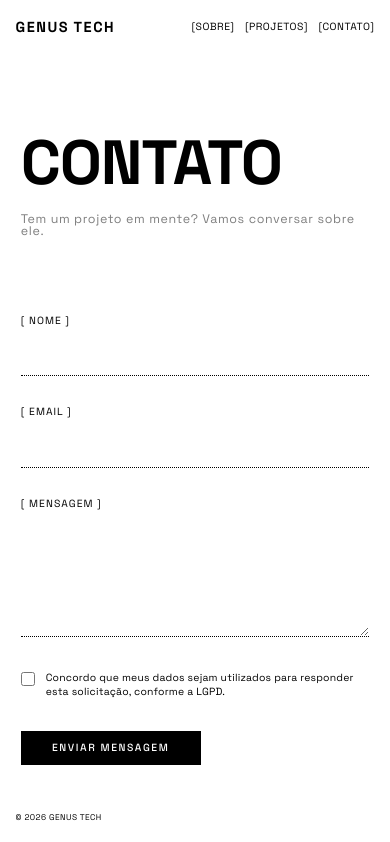
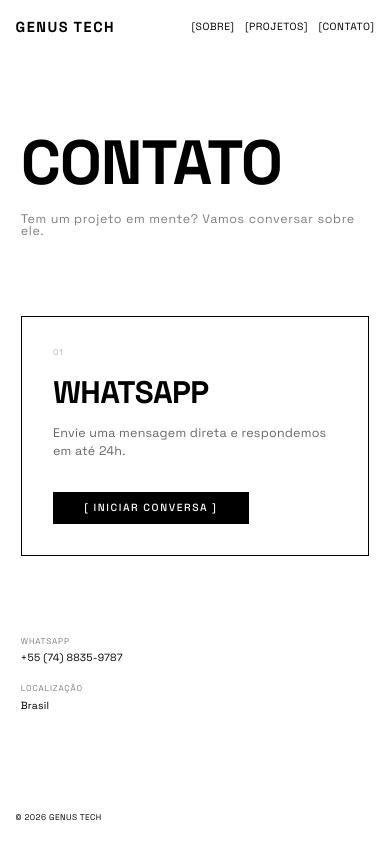
Before and after one commit to DevEduardoSouza/genus-landing, a Next.js app: page /contact in a window 390 px wide. Shown: the top 842 px of the page. Built offline with nearby package versions, Linux system fonts and the light colour scheme.

Commit message:
feat: replace contact form with WhatsApp card
Remove form and replace with a brutalist card linking to WhatsApp.
Update contact info with real phone number.

Co-Authored-By: Claude Opus 4.6 <noreply@anthropic.com>

```diff
--- a/app/contact/page.tsx
+++ b/app/contact/page.tsx
@@ -1,5 +1,4 @@
 import PageTransition from "@/components/page-transition";
-import ContactForm from "@/components/contact-form";
 import "@/styles/contact.css";
 
 export default function ContactPage() {
@@ -13,24 +12,32 @@ export default function ContactPage() {
         </p>
       </div>
 
-      <ContactForm />
+      <div className="contact__card">
+        <div className="contact__card-index">01</div>
+        <h2 className="contact__card-title">WhatsApp</h2>
+        <p className="contact__card-desc">
+          Envie uma mensagem direta e respondemos em até 24h.
+        </p>
+        <a
+          href="https://wa.me/557488359787"
+          target="_blank"
+          rel="noopener noreferrer"
+          className="contact__card-link"
+        >
+          <span>Iniciar conversa</span>
+        </a>
+      </div>
 
       <div className="contact__info">
         <div className="contact__info-block">
-          <span className="contact__info-label">Email</span>
-          <a href="mailto:contato@genustech.com.br" className="contact__info-value">
-            contato@genustech.com.br
-          </a>
-        </div>
-        <div className="contact__info-block">
           <span className="contact__info-label">WhatsApp</span>
           <a
-            href="https://wa.me/5500000000000"
+            href="https://wa.me/557488359787"
             target="_blank"
             rel="noopener noreferrer"
             className="contact__info-value"
           >
-            +55 (00) 00000-0000
+            +55 (74) 8835-9787
           </a>
         </div>
         <div className="contact__info-block">
--- a/styles/contact.css
+++ b/styles/contact.css
@@ -25,90 +25,42 @@
   text-transform: none;
 }
 
-/* Form */
-.contact__form {
-  max-width: 55.556vw;
+/* Card */
+.contact__card {
+  border: 1px solid #000000;
+  padding: var(--space-2xl);
+  max-width: 35vw;
 }
 
-.contact__field {
+.contact__card-index {
+  font-size: var(--text-xs);
+  font-weight: 400;
+  letter-spacing: 0.1em;
+  opacity: 0.3;
+  margin-bottom: var(--space-lg);
+}
+
+.contact__card-title {
+  font-size: var(--text-3xl);
+  font-weight: 700;
+  letter-spacing: -0.02em;
+  margin-bottom: var(--space-md);
+}
+
+.contact__card-desc {
+  font-size: var(--text-base);
+  font-weight: 400;
+  line-height: 1.5;
+  text-transform: none;
+  letter-spacing: 0.02em;
+  opacity: 0.6;
   margin-bottom: var(--space-2xl);
 }
 
-.contact__label {
-  display: block;
-  font-size: var(--text-sm);
-  font-weight: 400;
-  letter-spacing: 0.1em;
-  margin-bottom: var(--space-sm);
-}
-
-.contact__label::before {
-  content: "[ ";
-}
-
-.contact__label::after {
-  content: " ]";
-}
-
-.contact__input,
-.contact__textarea {
-  width: 100%;
-  background: transparent;
-  border: none;
-  border-bottom: 1px dotted #000000;
-  font-family: inherit;
-  font-size: var(--text-md);
-  font-weight: 400;
-  text-transform: uppercase;
-  letter-spacing: 0.02em;
-  padding: var(--space-sm) 0;
-  outline: none;
-  transition: border-color 0.3s ease;
-  cursor: none;
-}
-
-.contact__input:focus,
-.contact__textarea:focus {
-  border-bottom-style: solid;
-  border-bottom-color: var(--color-accent);
-}
-
-.contact__textarea {
-  resize: vertical;
-  min-height: 8.333vw;
-  line-height: 1.4;
-}
-
-/* Checkbox */
-.contact__checkbox {
-  display: flex;
-  align-items: flex-start;
-  gap: var(--space-sm);
-  margin-bottom: var(--space-2xl);
-}
-
-.contact__checkbox input[type="checkbox"] {
-  width: var(--text-md);
-  height: var(--text-md);
-  flex-shrink: 0;
-  accent-color: #000000;
-  cursor: none;
-  margin-top: 0.1em;
-}
-
-.contact__checkbox-label {
-  font-size: var(--text-sm);
-  font-weight: 400;
-  letter-spacing: 0.02em;
-  line-height: 1.4;
-  text-transform: none;
-}
-
-/* Submit */
-.contact__submit {
+.contact__card-link {
+  display: inline-block;
   background: #000000;
   color: #ffffff;
-  border: none;
   font-family: inherit;
   font-size: var(--text-sm);
   font-weight: 500;
@@ -118,7 +70,10 @@
   transition: opacity 0.3s ease;
 }
 
-.contact__submit:hover {
+.contact__card-link::before { content: "[ "; }
+.contact__card-link::after { content: " ]"; }
+
+.contact__card-link:hover {
   opacity: 0.7;
 }
 
@@ -152,7 +107,7 @@
 
 /* Mobile */
 @media (max-width: 768px) {
-  .contact__form {
+  .contact__card {
     max-width: 100%;
   }
 
@@ -161,10 +116,3 @@
     gap: var(--space-lg);
   }
 }
-
-/* Small phone */
-@media (max-width: 480px) {
-  .contact__textarea {
-    min-height: 30vw;
-  }
-}
```
